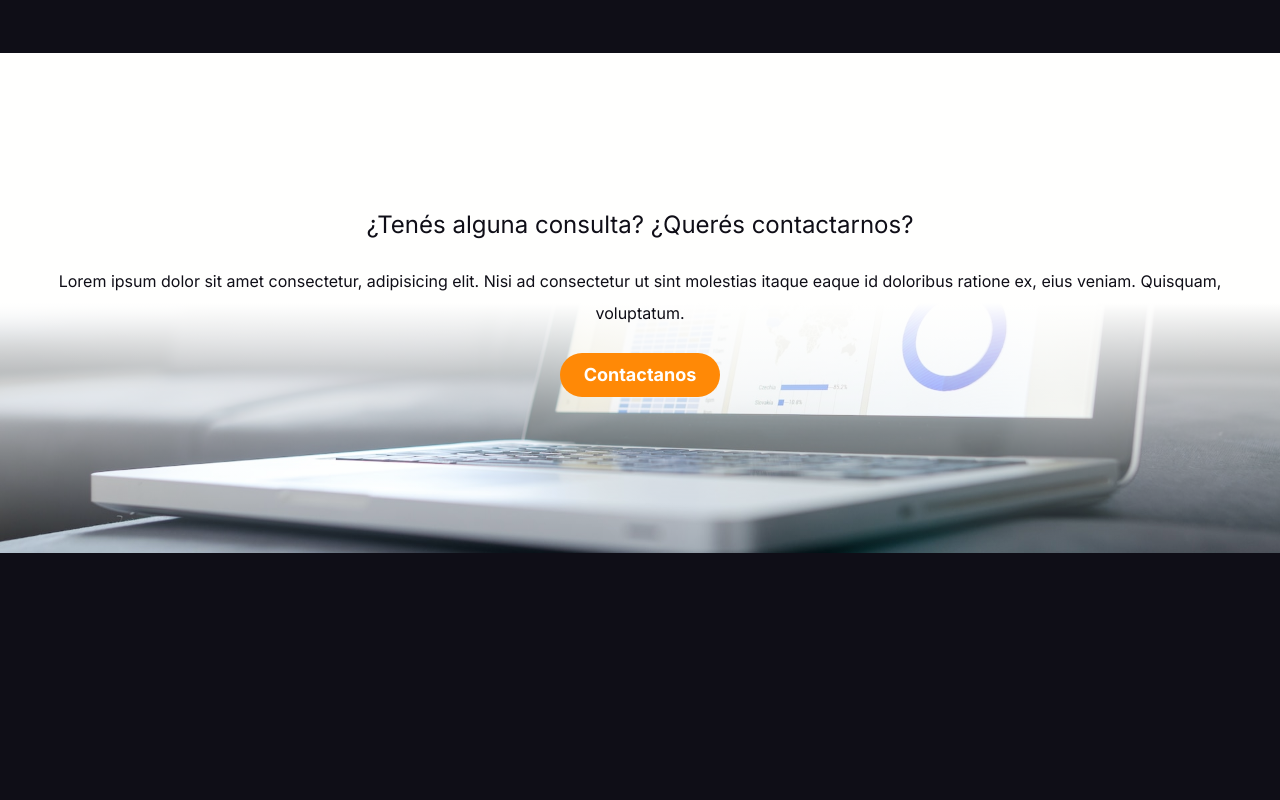
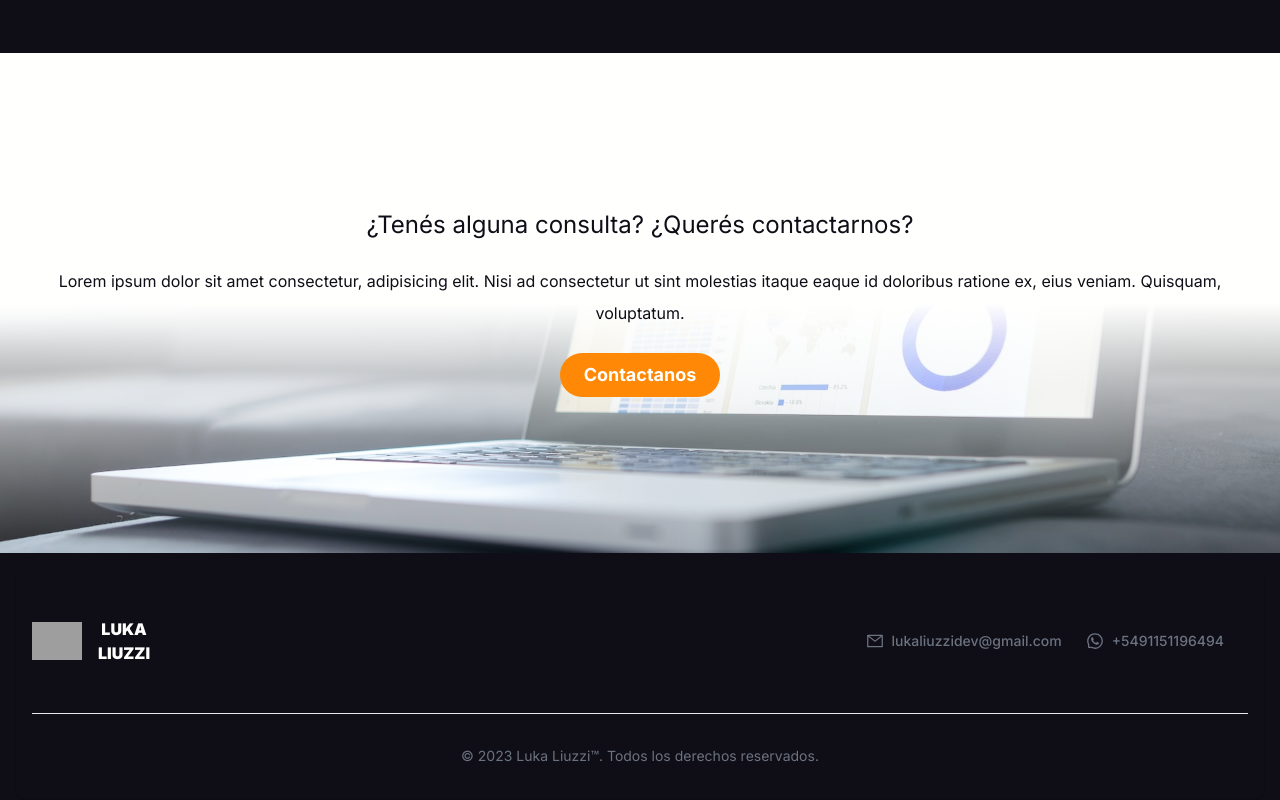
Before and after one commit to LukaLiuzzi/mycompany, a Next.js app: page / in a window 1280 px wide. Shown: the part 1419-2219 px from the top of the page. Before the commit the page ends 1972 px from the top, so only its background shows below. Built offline with nearby package versions, Linux system fonts and the light colour scheme; grey boxes are pictures that could not be loaded.

Commit message:
Footer component

```diff
--- /dev/null
+++ b/src/app/components/Footer.tsx
@@ -0,0 +1,57 @@
+import Image from 'next/image'
+import Link from 'next/link'
+import { AiOutlineMail, AiOutlineWhatsApp } from 'react-icons/ai'
+
+const Footer = () => {
+  return (
+    <footer className=" rounded-lg shadow m-4">
+      <div className="w-full max-w-screen-xl mx-auto p-4 md:py-8">
+        <div className="sm:flex sm:items-center sm:justify-between">
+          <div className="flex lg:items-center lg:justify-center py-4 text-primary">
+            <Link href="/" className="flex items-center justify-center">
+              <Image
+                src="https://i.ibb.co/6Yxs70d/2021-10-26-23h27-03.png"
+                alt="Logo"
+                height={50}
+                width={50}
+              />
+              <span className="ml-4 uppercase font-black text-center flex justify-center items-center">
+                Luka
+                <br />
+                Liuzzi
+              </span>
+            </Link>
+          </div>
+          <ul className="flex flex-wrap items-center mb-6 text-sm font-medium text-gray-500 sm:mb-0 dark:text-gray-400">
+            <li>
+              <a
+                href="mailto:lukaliuzzidev@gmail.com"
+                className="flex gap-2 justify-center items-center mr-4 hover:underline md:mr-6 "
+              >
+                <AiOutlineMail className="text-lg" /> lukaliuzzidev@gmail.com
+              </a>
+            </li>
+            <li>
+              <a
+                href="https://api.whatsapp.com/send/?phone=541151196494&text=Hola+me+comunico+porque+ando+buscando+un+servicio+de+Luka+Liuzzi&type=phone_number&app_absent=0"
+                className="flex gap-2 justify-center items-center mr-4 hover:underline md:mr-6"
+              >
+                <AiOutlineWhatsApp className="text-lg" /> +5491151196494
+              </a>
+            </li>
+          </ul>
+        </div>
+        <hr className="my-6 border-gray-200 sm:mx-auto dark:border-gray-700 lg:my-8" />
+        <span className="block text-sm text-gray-500 sm:text-center dark:text-gray-400">
+          © {new Date().getFullYear()}{' '}
+          <Link href="/" className="hover:underline">
+            Luka Liuzzi™
+          </Link>
+          . Todos los derechos reservados.
+        </span>
+      </div>
+    </footer>
+  )
+}
+
+export default Footer
--- a/src/app/components/Navbar.tsx
+++ b/src/app/components/Navbar.tsx
@@ -9,7 +9,6 @@ import Image from 'next/image'
 const Navbar = () => {
   const [isMenuOpen, setIsMenuOpen] = useState<boolean>(false)
   const pathname = usePathname()
-  console.log(pathname)
   const [active, setActive] = useState<string>(pathname)
 
   useEffect(() => {
--- a/src/app/page.tsx
+++ b/src/app/page.tsx
@@ -1,6 +1,7 @@
 import AboutSection from './components/AboutSection'
 import Carrousell from './components/Carrousell'
 import ContactSection from './components/ContactSection'
+import Footer from './components/Footer'
 import Hero from './components/Hero'
 import InformationFrame from './components/InformationFrame'
 import Navbar from './components/Navbar'
@@ -40,6 +41,7 @@ export default function Home() {
         />
         <ContactSection />
       </main>
+      <Footer />
     </>
   )
 }
```
